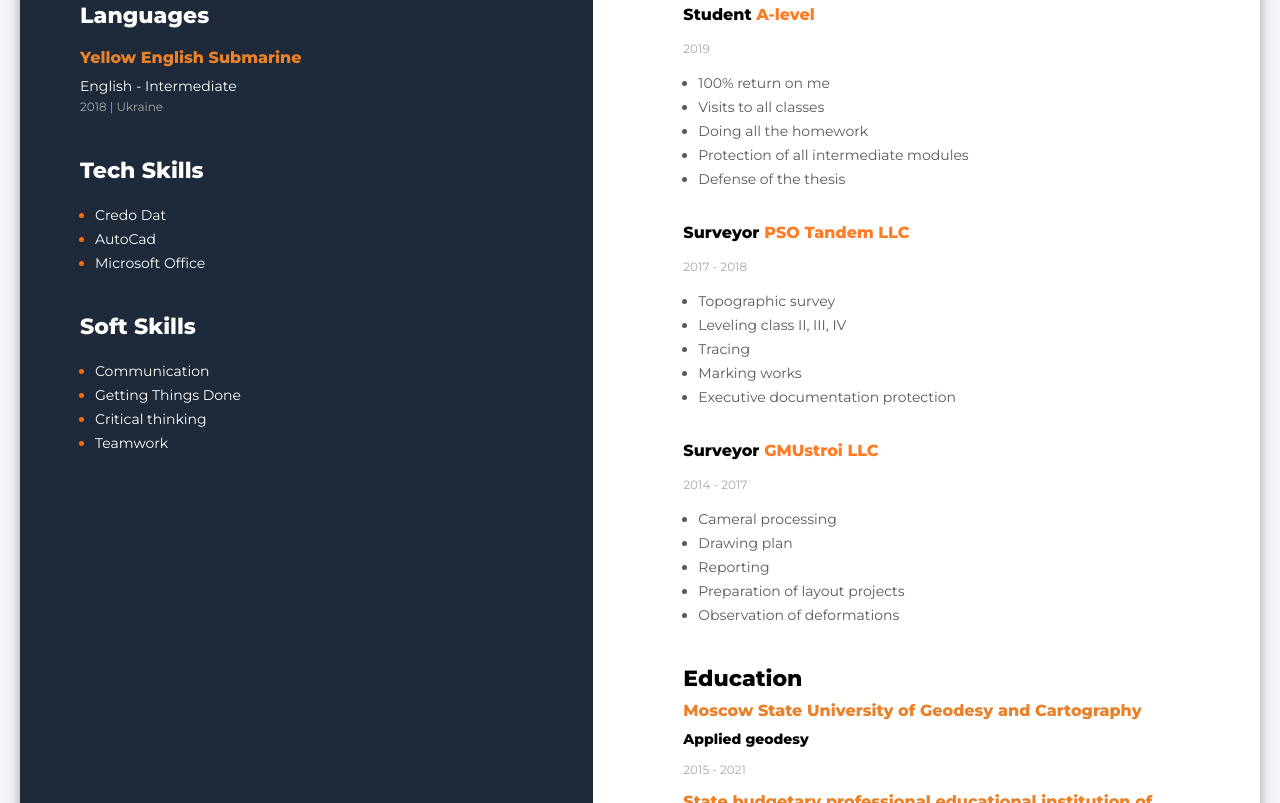
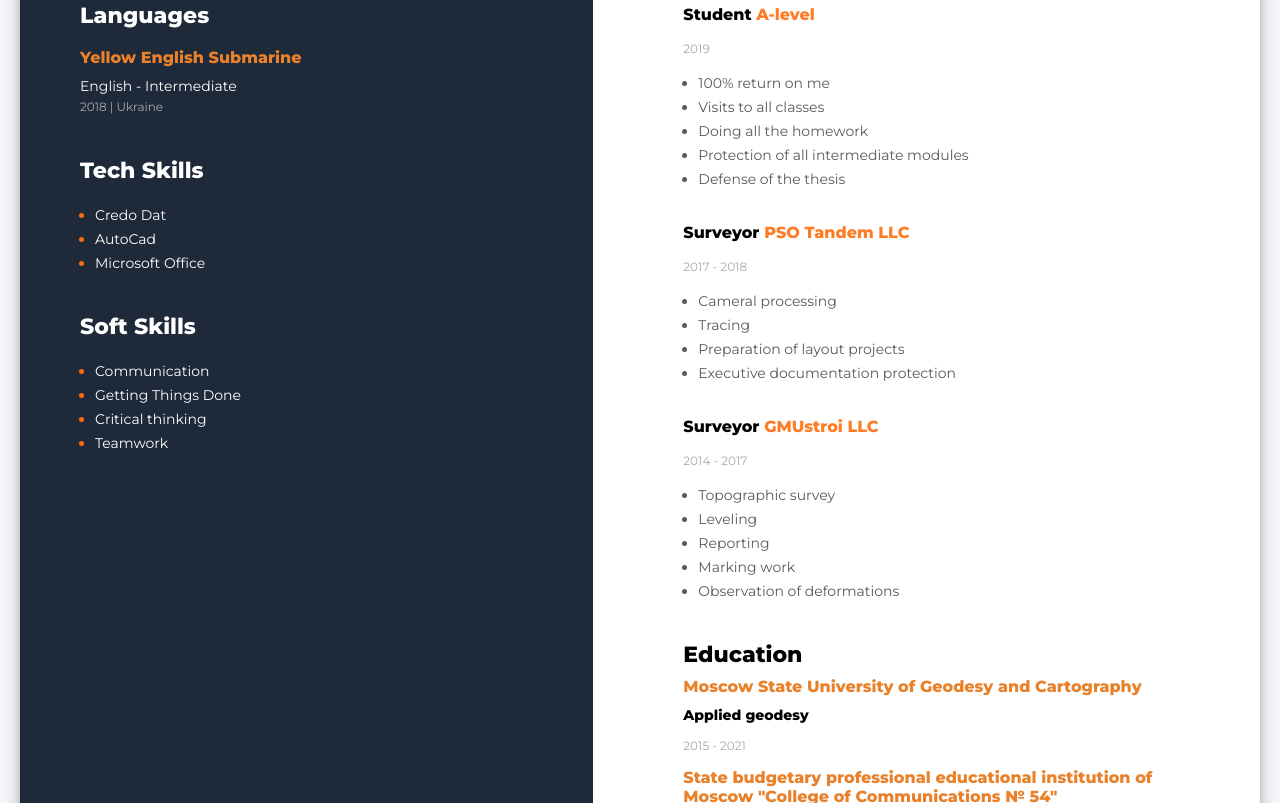
Before and after one commit to BogdanSlepov/resume, a plain HTML site: page index.html in a window 1280 px wide. Shown: the part 602-1405 px from the top of the page. Drawn offline with Linux system fonts and the light colour scheme.

Commit message:
third commit

```diff
--- a/index.html
+++ b/index.html
@@ -107,10 +107,9 @@
                     <h4 class="profession-title">Surveyor <span class="profession-company">PSO Tandem LLC</span></h4>
                     <p class="profession-work-time">2017 - 2018</p>
                     <ul>
-                        <li class="about-work-text">Topographic survey</li>
-                        <li class="about-work-text">Leveling class II, III, IV</li>
+                        <li class="about-work-text">Cameral processing</li>
                         <li class="about-work-text">Tracing</li>
-                        <li class="about-work-text">Marking works</li>
+                        <li class="about-work-text">Preparation of layout projects</li>
                         <li class="about-work-text">Executive documentation protection</li>
                     </ul>
                 </div>
@@ -119,10 +118,10 @@
                     <h4 class="profession-title">Surveyor <span class="profession-company">GMUstroi LLC</span></h4>
                     <p class="profession-work-time">2014 - 2017</p>
                     <ul>
-                        <li class="about-work-text">Cameral processing</li>
-                        <li class="about-work-text">Drawing plan</li>
+                        <li class="about-work-text">Topographic survey</li>
+                        <li class="about-work-text">Leveling</li>
                         <li class="about-work-text">Reporting</li>
-                        <li class="about-work-text">Preparation of layout projects</li>
+                        <li class="about-work-text">Marking work</li>
                         <li class="about-work-text">Observation of deformations</li>
                     </ul>
                 </div>
```
